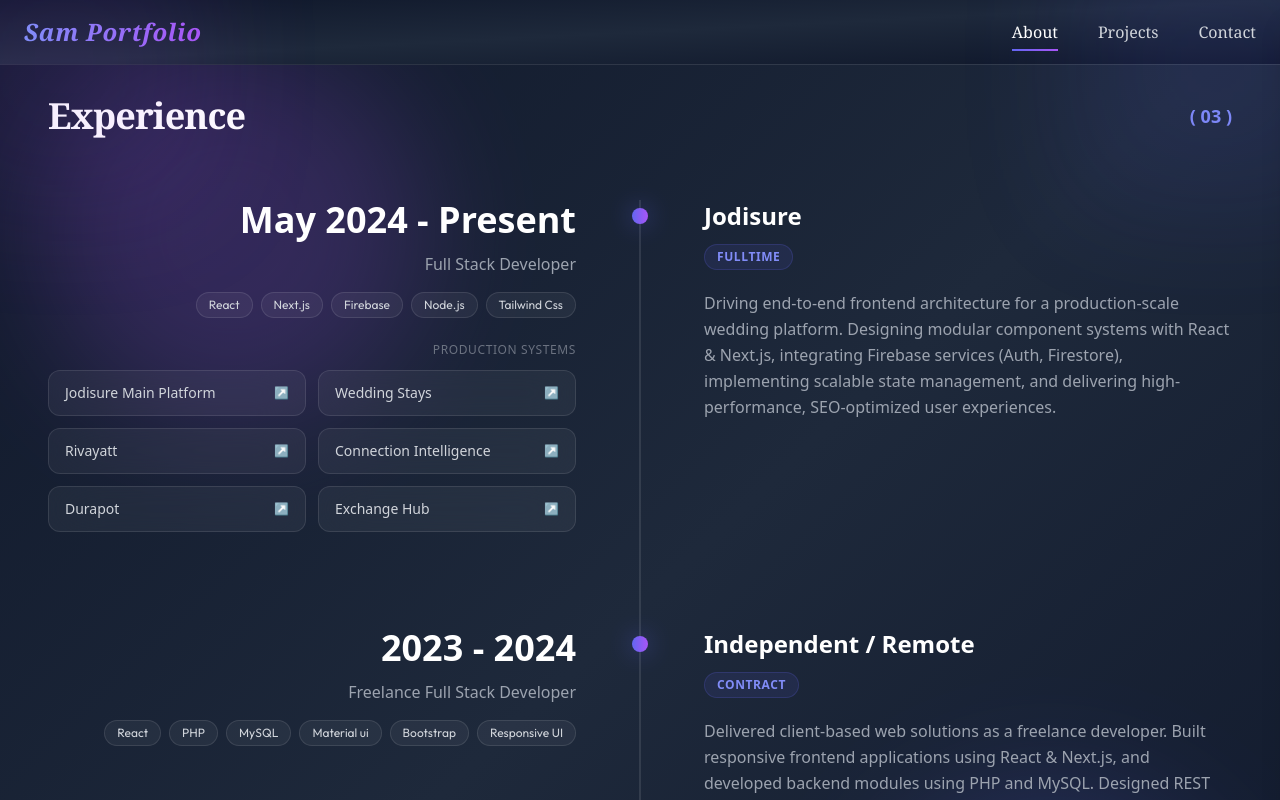
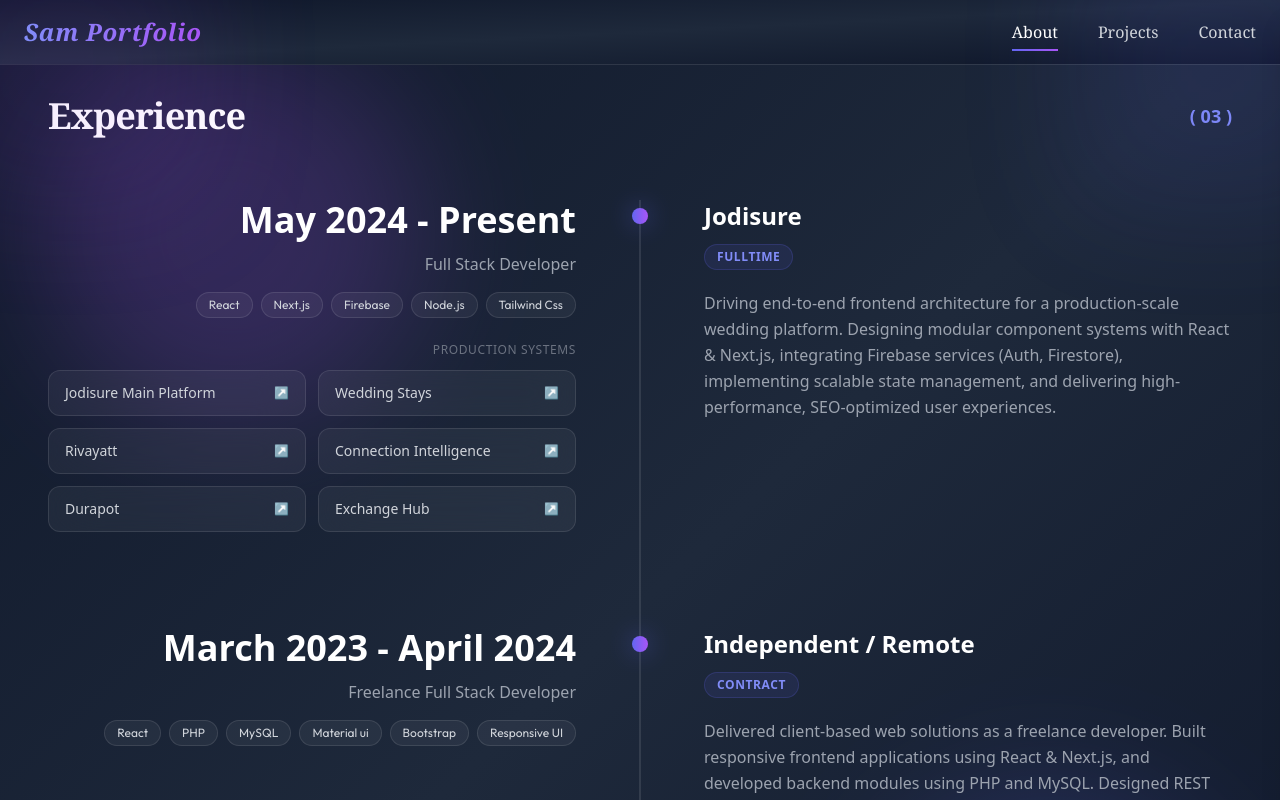
Before and after one commit to Mdsamir92/My-Portfolio, a React (Vite) app: page /about in a window 1280 px wide. Shown: the top 800 px of the page. Built offline with nearby package versions, Linux system fonts and the light colour scheme; a web font is replaced by a local one.

Commit message:
Update Experience.jsx

```diff
--- a/src/component/Experience.jsx
+++ b/src/component/Experience.jsx
@@ -26,7 +26,7 @@ const experiences = [
   },
 
   {
-    year: "2023 - 2024",
+    year: "March 2023 - April 2024",
     role: "Freelance Full Stack Developer",
     company: "Independent / Remote",
     type: "Contract",
```
